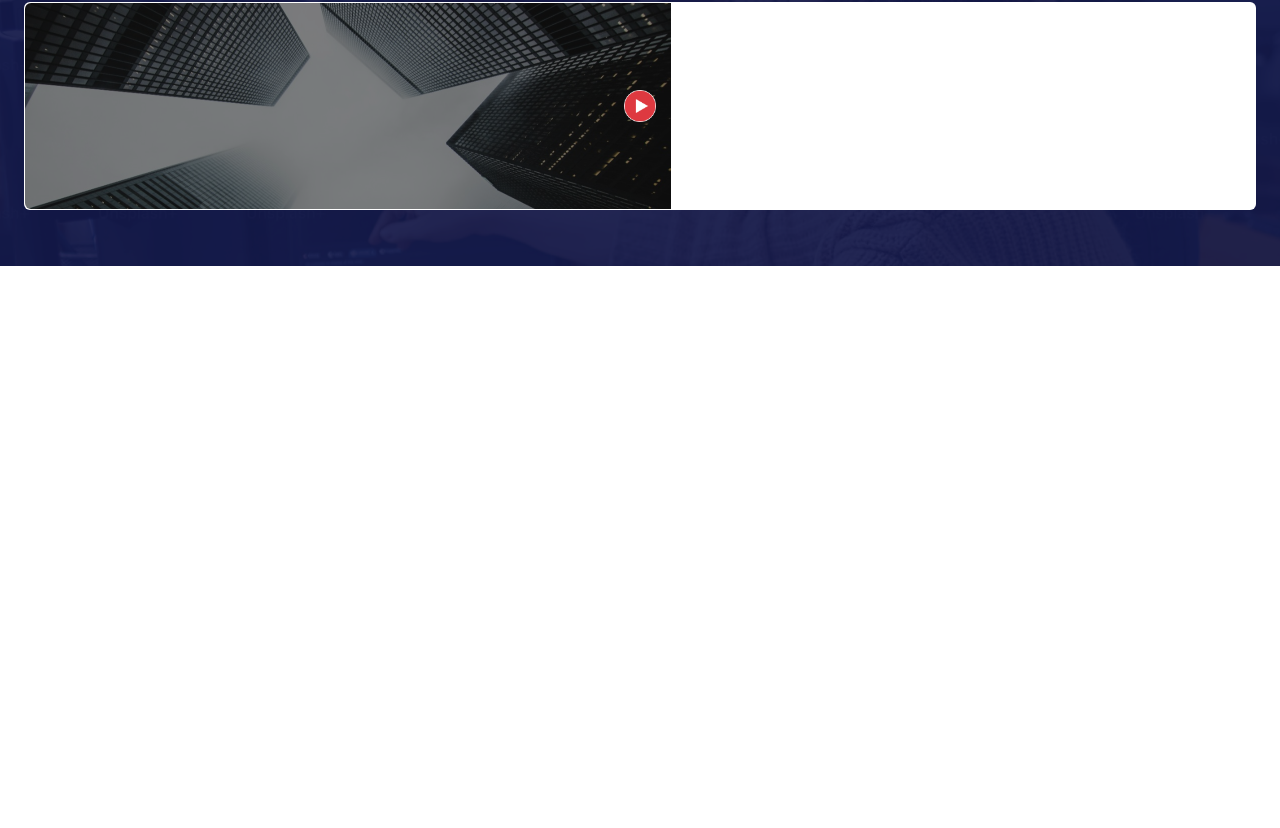
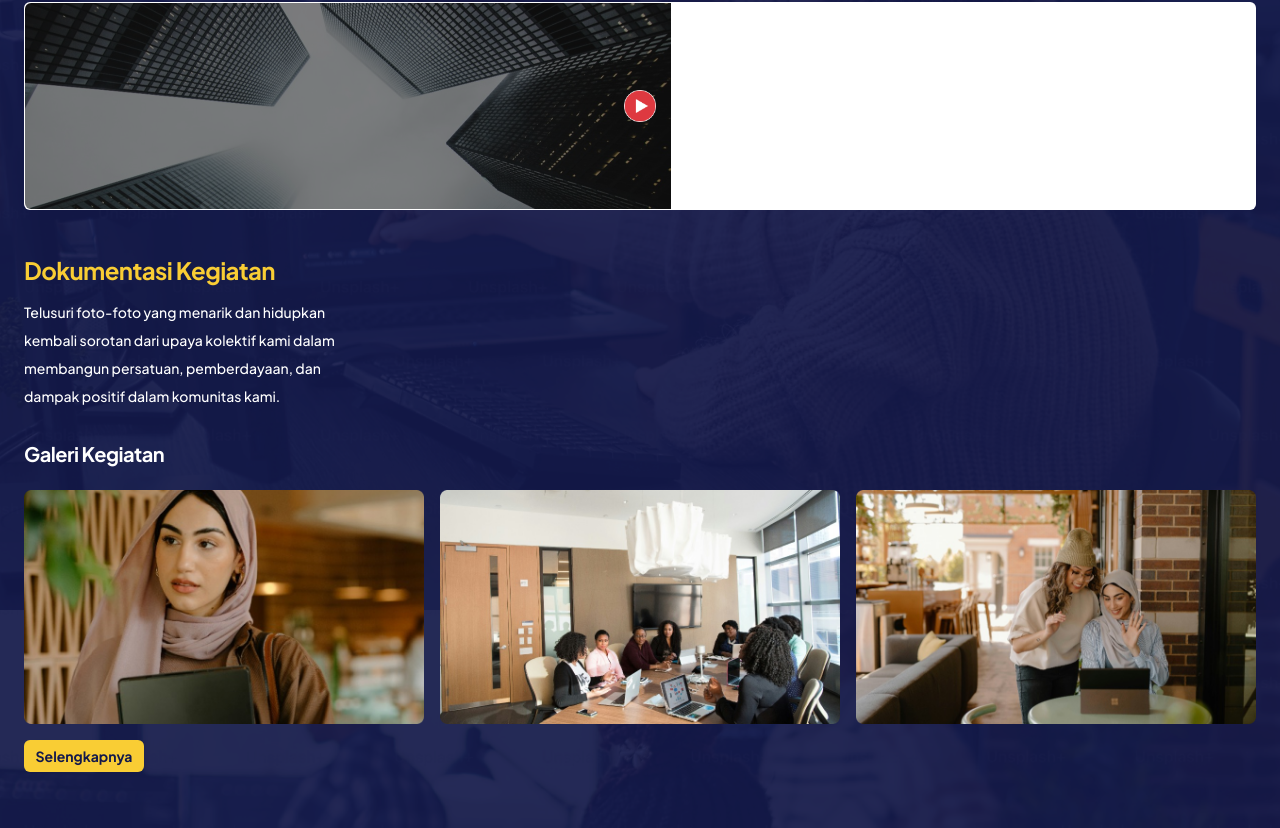
Before and after one commit to bratdr/btech-solutions, a Next.js app: page / in a window 1280 px wide. Shown: the part 1096-1924 px from the top of the page. Before the commit the page ends 1362 px from the top, so only its background shows below. Built offline with nearby package versions, Linux system fonts and the light colour scheme.

Commit message:
update about

```diff
--- a/app/pages/about/index.jsx
+++ b/app/pages/about/index.jsx
@@ -1,18 +1,24 @@
 import React from "react";
 import Play_Img from "../../assets/image/play.png";
 import Image from "next/image";
+import Kegiatan from "@/app/components/kegiatan";
+
+import Kegiatan1 from "../../assets/image/kegiatan/kegiatan_1.png";
+import Kegiatan2 from "../../assets/image/kegiatan/kegiatan_2.png";
+import Kegiatan3 from "../../assets/image/kegiatan/kegiatan_3.png";
+import Link from "next/link";
 
 const About = () => {
   return (
     <>
-      <div className="bg-about text-white mt-14 py-14 px-6">
+      <div className="bg-about text-white mt-14 py-14 px-6 overflow-x-scroll ">
         <div className="max-w-[325px]">
           <h1 className="text-[32px] leading-[40px] tracking-tight font-bold ">
             Tentang Perusahaan
           </h1>
-          <h1 className="text-2xl leading-[40px] tracking-tight font-bold mt-4 text-[#F9CD34]">
+          <h3 className="text-2xl leading-[40px] tracking-tight font-bold mt-4 text-[#F9CD34]">
             B.Tech Solutions
-          </h1>
+          </h3>
           <div className="text-sm font-medium mt-2 leading-loose">
             <p>
               B.tech adalah perusahaan yang berjalan di bidang “
@@ -35,6 +41,42 @@ const About = () => {
             />
           </div>
         </div>
+        <div className="max-w-[325px] mt-10">
+          <h3 className="text-2xl leading-[40px] tracking-tight font-bold mt-4 text-[#F9CD34]">
+            Dokumentasi Kegiatan
+          </h3>
+          <div className="text-sm font-medium mt-2 leading-loose">
+            <p>
+              Telusuri foto-foto yang menarik dan hidupkan kembali sorotan dari
+              upaya kolektif kami dalam membangun persatuan, pemberdayaan, dan
+              dampak positif dalam komunitas kami.
+            </p>
+          </div>
+        </div>
+        {/* Kegiatan Galeri */}
+        <div className="flex flex-col gap-4">
+          <h4 className="text-xl leading-[40px] tracking-tight font-bold mt-6">
+            Galeri Kegiatan
+          </h4>
+          <div className="flex gap-4 overflow-x-scroll">
+            <div className="min-w-[183px] min-h-[112px]">
+              <Image src={Kegiatan1} alt="Photo Kegiatan 1" />
+            </div>
+            <div className="min-w-[183px] min-h-[112px]">
+              <Image src={Kegiatan2} alt="Photo Kegiatan 1" />
+            </div>
+            <div className="min-w-[183px] min-h-[112px]">
+              <Image src={Kegiatan3} alt="Photo Kegiatan 1" />
+            </div>
+          </div>
+          <Link
+            href="/about"
+            className="w-[120px] h-8 flex justify-center items-center
+             px-4 py-2 text-sm font-bold rounded-md text-[#13194B] bg-[#F9CD34]"
+          >
+            Selengkapnya
+          </Link>
+        </div>
       </div>
     </>
   );
```
